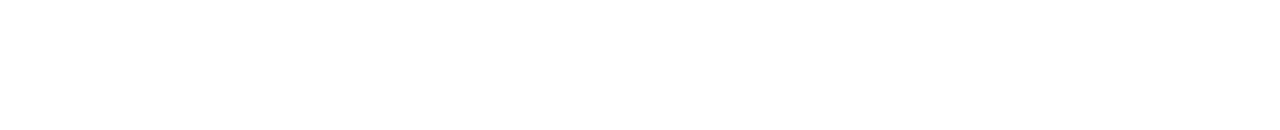
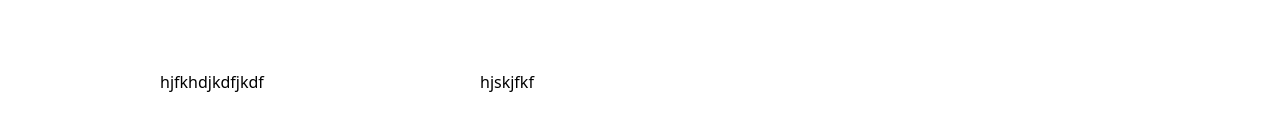
Before and after one commit to masete/profile-site, a React (Create React App) app: page /about in a window 1280 px wide. Shown: the part 330-460 px from the top of the page. Built offline with nearby package versions, Linux system fonts and the light colour scheme.

Commit message:
feat: styling second nailed it

```diff
--- a/src/pages/About.js
+++ b/src/pages/About.js
@@ -12,14 +12,14 @@
             alt='/' />
             <NavBar />
         </div>
-        {/* <div className='top-10 flex flex-wrap justify-center absolute'>
-            <div className='w-1/4'>
+        <div className='flex flex-wrap mb-4 justify-center'>
+            <div className='w-1/4 absolute top-[50%]'>
                 <p>hjskjfkf</p>
             </div>
-            <div className='w-3/4'>
+            <div className='w-3/4 absolute top-[50%]'>
                 <p>hjfkhdjkdfjkdf</p>
             </div>
-        </div> */}
+        </div>
 
     </div>
         <Content />
```
